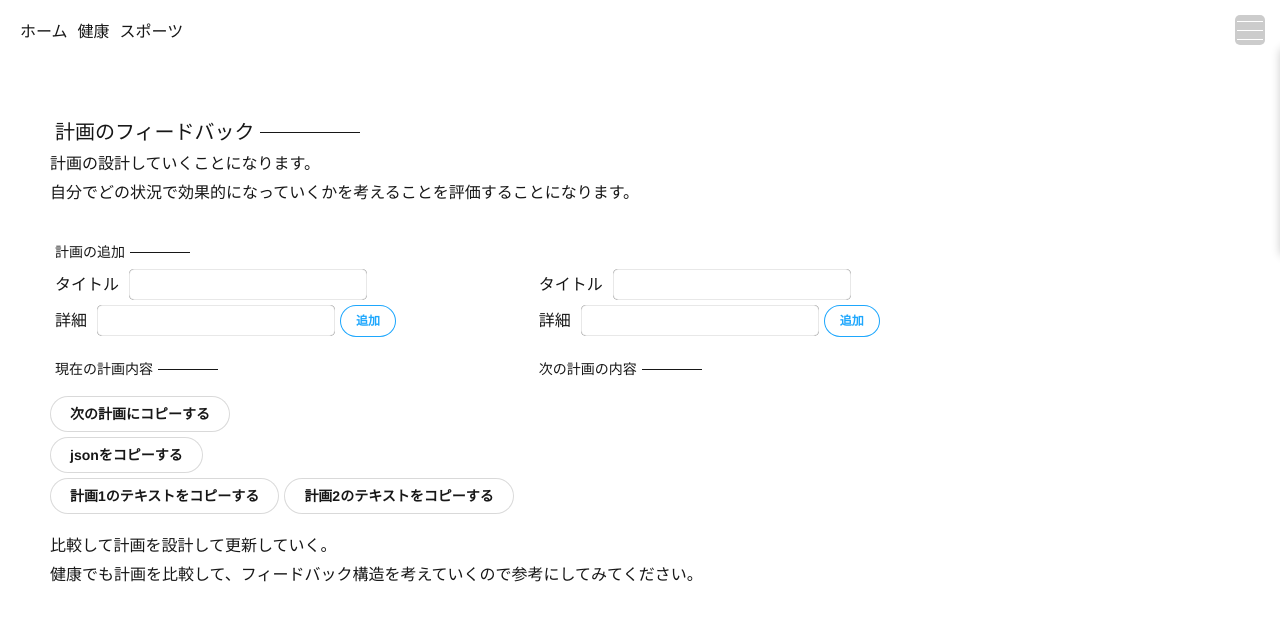
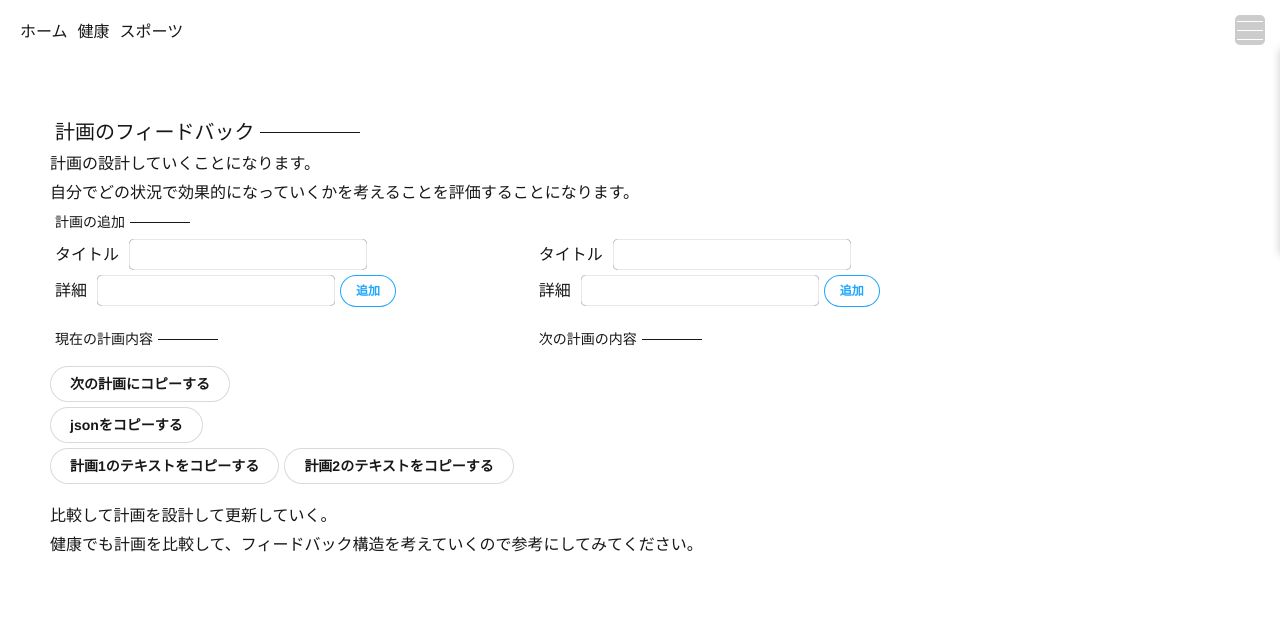
Before and after one commit to mindface/jsonpusher, a Next.js app: page /planFeedback in a window 1280 px wide. Shown: the top 620 px of the page. Built offline with nearby package versions, Linux system fonts and the light colour scheme.

Commit message:
add practiceInformation

```diff
--- a/src/components/SectionGrowthQuantification.tsx
+++ b/src/components/SectionGrowthQuantification.tsx
@@ -44,7 +44,7 @@ export default function SectionGrowthQuantification() {
 				</div>
 				<div className="p-2">
 					<Textarea
-						label="成長するための定量化する評価について"
+						label="成長する定量化する評価について"
 						value={textGrowth}
 						placeholder="練習の評価を文字にしていくことの幅が狭いので、いろいろな意識して変更する方法が知りたい。"
 						onChange={(value) => { textGrowthSet(value) }}
--- a/src/components/SectionPlanFeedback.tsx
+++ b/src/components/SectionPlanFeedback.tsx
@@ -75,8 +75,7 @@ export default function SectionPlanFeedback() {
 			<Title3h title="計画のフィードバック" size="large" />
 			<div className="details">
 				<p className="text pb-2">計画の設計していくことになります。</p>
-				<p className="text pb-2">自分でどの状況で効果的になっていくかを考えることを評価することになります。</p>
-				<p className="text pb-10"></p>
+				<p className="text pb12">自分でどの状況で効果的になっていくかを考えることを評価することになります。</p>
 				<Title3h title="計画の追加" size="small" />
 				<div className="flex">
 					<div className="pb-8 pr-8">
```
